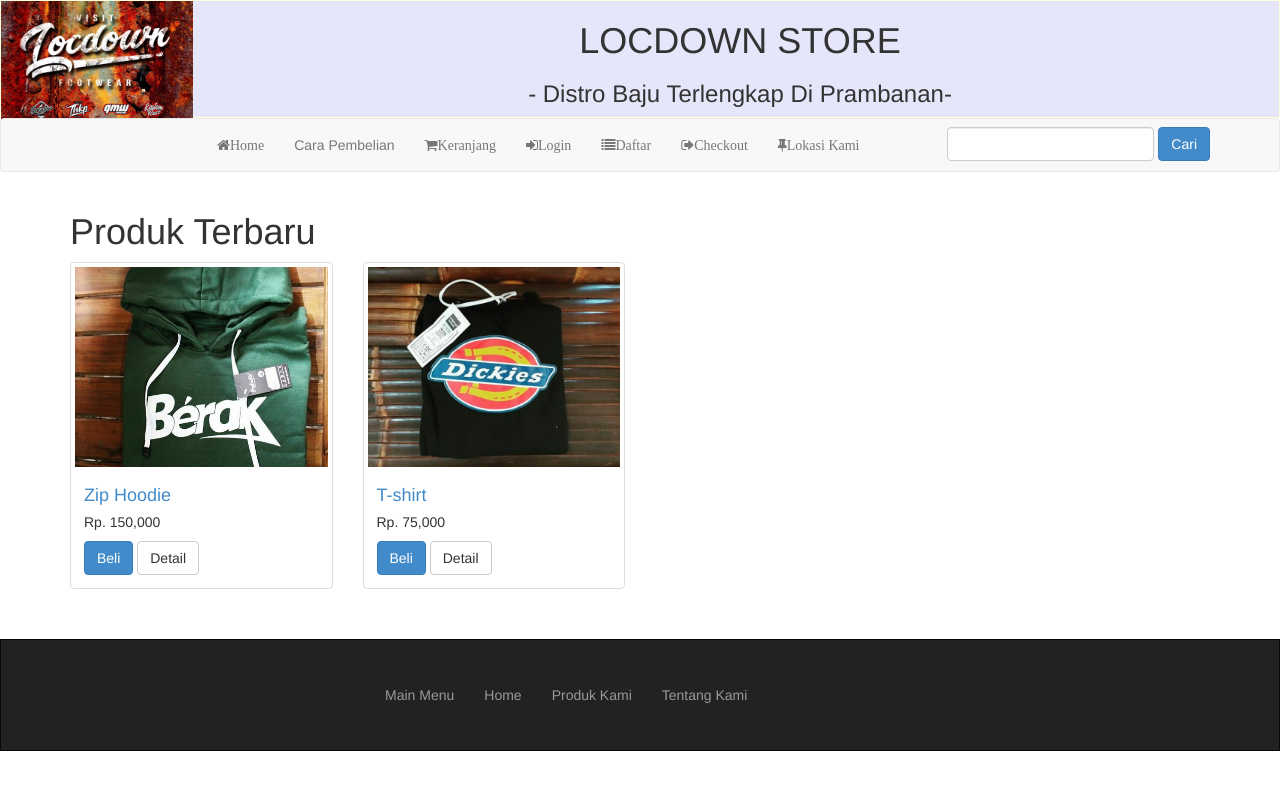
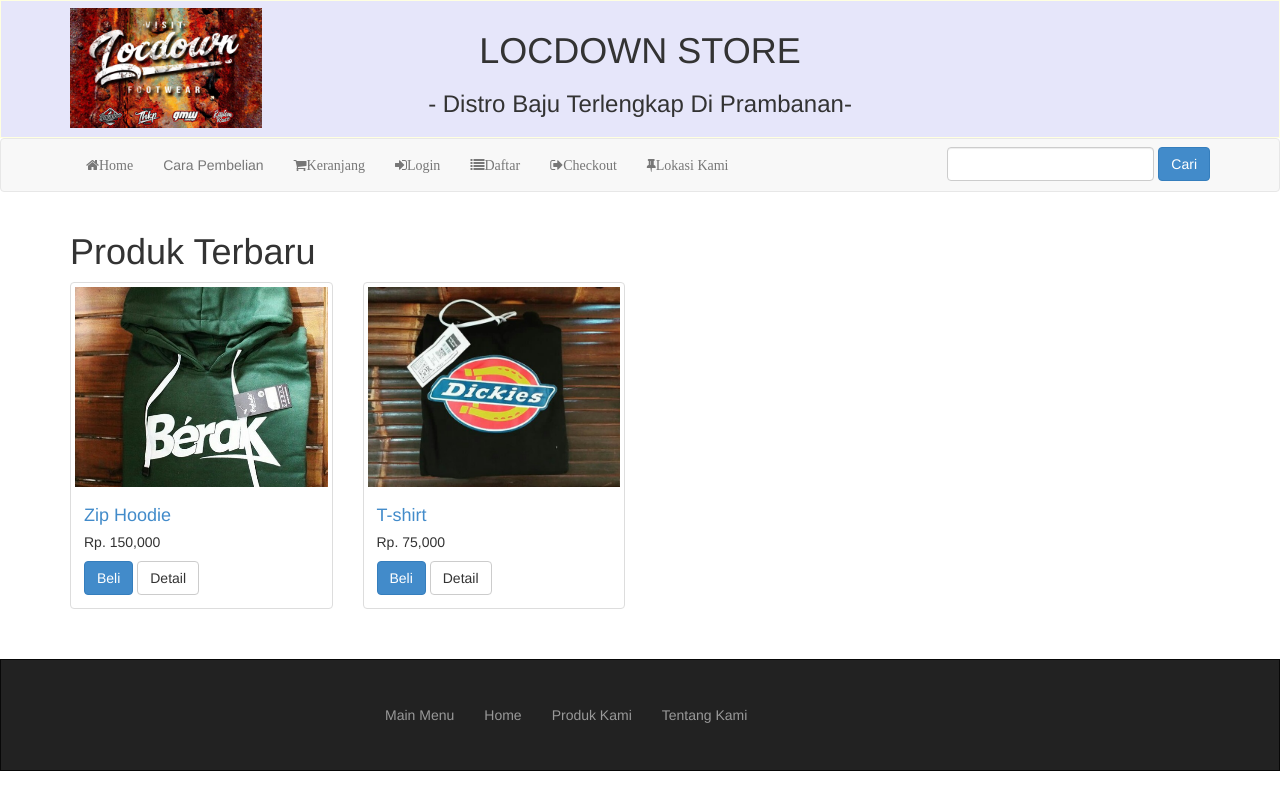
Before and after one commit to csynoers/locdownstore, a PHP site: page / in a window 1280 px wide. Run offline with PHP 8.4, Linux system fonts and the light colour scheme; data comes from the database, SQL or seed files in the repository.

Commit message:
header >> container

```diff
--- a/assets/css/scm-custom.css
+++ b/assets/css/scm-custom.css
@@ -35,6 +35,13 @@
 }
 
 /* scm custom */
+img.brand-logo {
+    position: absolute;
+    top: 8px;
+}
+.row-header {
+    padding: 10px 0px;
+}
 .wrap-content {
     min-height: 360px !important;
     margin-bottom: 3rem;
--- a/menu.php
+++ b/menu.php
@@ -1,7 +1,13 @@
 <header>
-	<img src="foto_produk/logo.jpg" height="120" width"100" style="float:left; margin:0 8px 4px 0;">
-	<h1 class="judul"> LOCDOWN STORE</h1>
-	<h3 class="deskripsi"> - Distro Baju Terlengkap Di Prambanan- </h3>
+	<div class="container">
+		<img class="brand-logo" src="foto_produk/logo.jpg" height="120" >
+		<div class="row row-header">
+			<div class="col-md-12">
+				<h1 class="judul"> LOCDOWN STORE</h1>
+				<h3 class="deskripsi"> - Distro Baju Terlengkap Di Prambanan- </h3>
+			</div>
+		</div>
+	</div>
 </header>
 
 <!-- navbar -->
```
